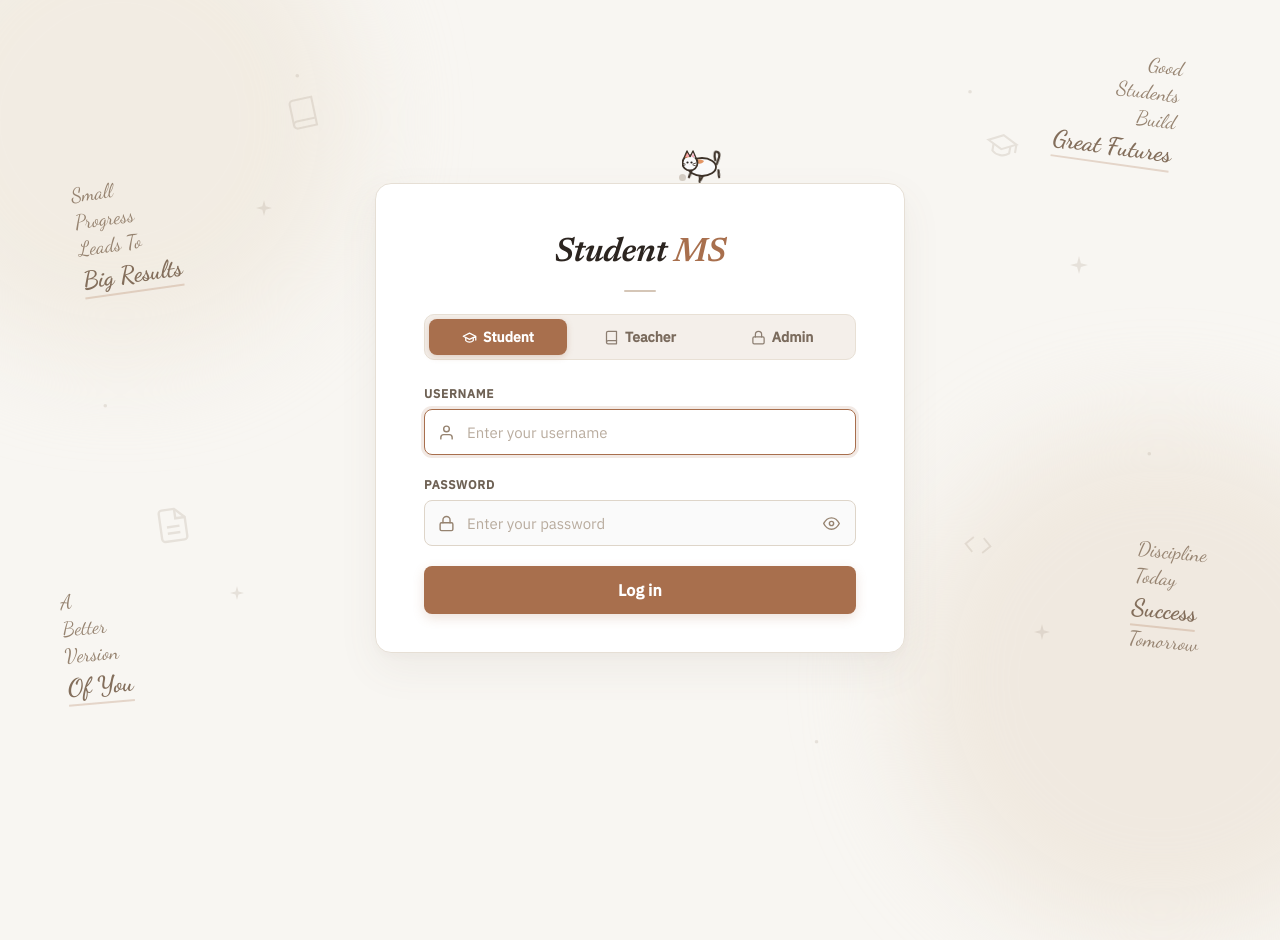
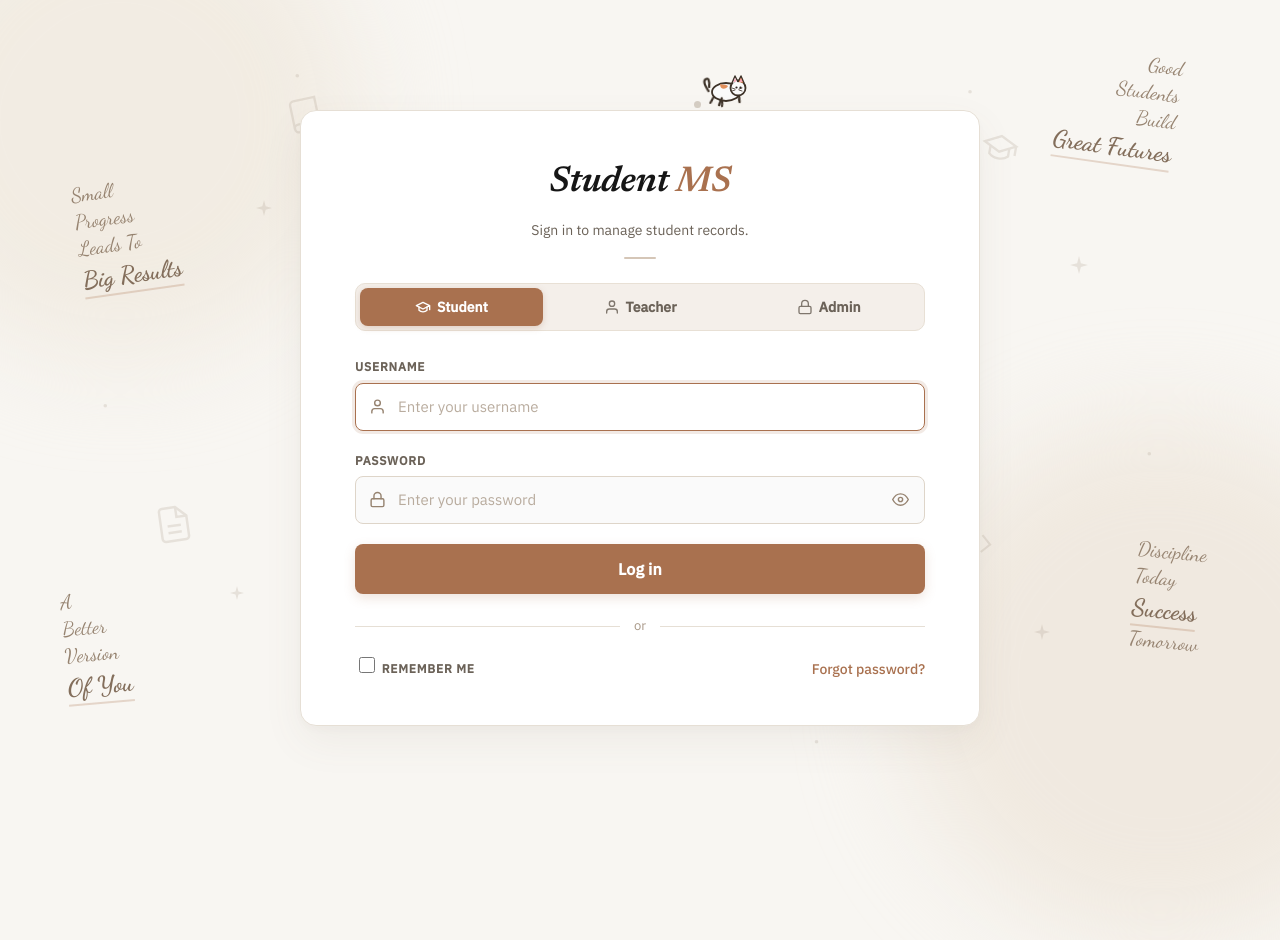
Before and after one commit to sayanawari12/StudentManagement, a Flask app: page /login in a window 1280 px wide; the page is wider, and only the part inside the window is pictured. Run offline with Flask 3, Linux system fonts and the light colour scheme; parts of the project's set-up code (start-up, migrations or seed data) failed here and were passed over; some libraries are stand-ins or nearby versions.

Commit message:
feat: align login page design to reference image with right-facing cat walker and 700px card width

```diff
--- a/static/css/style.css
+++ b/static/css/style.css
@@ -869,16 +869,16 @@ textarea {
   position: relative;
   z-index: 5;
   width: 100%;
-  max-width: 530px;
+  max-width: 680px;
   margin: 36px auto 0;
 }
 
 .cat-track {
   position: absolute;
-  top: -36px;
+  top: -40px;
   left: 0;
   right: 0;
-  height: 36px;
+  height: 40px;
   pointer-events: none;
   overflow: visible;
 }
@@ -887,8 +887,8 @@ textarea {
   position: absolute;
   bottom: 0;
   left: 0;
-  width: 44px;
-  height: 34px;
+  width: 50px;
+  height: 38px;
   transform: translateX(-50%);
   will-change: transform;
 }
@@ -939,32 +939,38 @@ textarea {
 /* Login Card Surface */
 .login-card {
   width: 100%;
-  max-width: 530px;
-  background: #FFFFFF;
+  max-width: 680px;
+  background: var(--bg-surface);
   border: 1px solid #E6DFD5;
   border-radius: 16px;
   box-shadow: 0 16px 40px rgba(120, 100, 80, 0.07), 0 4px 12px rgba(120, 100, 80, 0.03);
-  padding: 42px 48px 38px;
+  padding: 44px 54px 40px;
   position: relative;
 }
 
 .login-card-header {
   text-align: center;
-  margin-bottom: 22px;
+  margin-bottom: 24px;
 }
 
 .login-card-header h1 {
   font-family: var(--font-heading), "Georgia", serif;
-  font-size: 34px;
+  font-size: 36px;
   font-weight: 700;
-  color: #2C2520;
+  color: var(--text-primary);
   margin: 0;
   letter-spacing: -0.5px;
 }
 
 .login-card-header h1 span.ms-accent {
-  color: #A86F4D;
+  color: var(--accent);
   font-weight: 700;
+}
+
+.login-card p.sub-text {
+  font-size: 14px;
+  color: var(--text-secondary);
+  margin: 6px 0 16px;
 }
 
 .title-underline {
@@ -981,8 +987,8 @@ textarea {
   background: #F4EFEA;
   border-radius: 10px;
   padding: 4px;
-  gap: 4px;
-  margin-bottom: 24px;
+  gap: 6px;
+  margin-bottom: 26px;
   border: 1px solid #E8E0D5;
 }
 
@@ -992,27 +998,27 @@ textarea {
   align-items: center;
   justify-content: center;
   gap: 6px;
-  padding: 9px 12px;
+  padding: 10px 14px;
   border: none;
   border-radius: 8px;
   font-family: var(--font-body);
   font-weight: 600;
   font-size: 14px;
-  color: #7A6B5D;
+  color: var(--text-secondary);
   background: transparent;
   cursor: pointer;
   transition: all 0.2s ease;
 }
 
 .login-type-btn:hover:not(.active) {
-  color: #3D3228;
-  background: rgba(255, 255, 255, 0.5);
+  color: var(--text-primary);
+  background: rgba(255, 255, 255, 0.6);
 }
 
 .login-type-btn.active {
-  background: #A86F4D;
+  background: var(--accent);
   color: #FFFFFF;
-  box-shadow: 0 2px 6px rgba(168, 111, 77, 0.25);
+  box-shadow: 0 2px 6px rgba(169, 113, 79, 0.25);
 }
 
 .login-type-btn svg {
@@ -1033,7 +1039,7 @@ textarea {
   font-size: 12px;
   font-weight: 700;
   letter-spacing: 0.8px;
-  color: #6E6154;
+  color: var(--text-secondary);
   margin-bottom: 6px;
   text-transform: uppercase;
 }
@@ -1056,14 +1062,14 @@ textarea {
 .login-card input[type="text"],
 .login-card input[type="password"] {
   width: 100%;
-  height: 46px;
+  height: 48px;
   padding: 0 14px 0 42px;
   border: 1px solid #DED5C9;
   border-radius: 8px;
   background: #FAFAFA;
   font-family: var(--font-body);
   font-size: 15px;
-  color: #2C2520;
+  color: var(--text-primary);
   transition: border-color 0.2s ease, box-shadow 0.2s ease, background-color 0.2s ease;
 }
 
@@ -1074,9 +1080,9 @@ textarea {
 .login-card input[type="text"]:focus,
 .login-card input[type="password"]:focus {
   outline: none;
-  border-color: #A86F4D;
+  border-color: var(--accent);
   background: #FFFFFF;
-  box-shadow: 0 0 0 3px rgba(168, 111, 77, 0.15);
+  box-shadow: 0 0 0 3px rgba(169, 113, 79, 0.15);
 }
 
 .login-card input::placeholder {
@@ -1100,14 +1106,14 @@ textarea {
 }
 
 .toggle-password:hover {
-  color: #3D3228;
+  color: var(--text-primary);
 }
 
 /* Log in Button */
 .btn-login {
   width: 100%;
-  height: 48px;
-  background: #A86F4D;
+  height: 50px;
+  background: var(--accent);
   color: #FFFFFF;
   border: none;
   border-radius: 8px;
@@ -1120,7 +1126,72 @@ textarea {
   justify-content: center;
   transition: background-color 0.2s ease, box-shadow 0.2s ease, transform 0.1s ease;
   margin-top: 10px;
-  box-shadow: 0 4px 12px rgba(168, 111, 77, 0.2);
+  box-shadow: 0 4px 12px rgba(169, 113, 79, 0.2);
+}
+
+.btn-login:hover {
+  background: var(--accent-hover);
+  box-shadow: 0 6px 16px rgba(169, 113, 79, 0.28);
+}
+
+.btn-login:active {
+  transform: translateY(1px);
+}
+
+/* Divider & Footer Row */
+.login-divider {
+  display: flex;
+  align-items: center;
+  text-align: center;
+  margin: 22px 0 18px;
+  color: #A89887;
+  font-size: 13px;
+}
+
+.login-divider::before,
+.login-divider::after {
+  content: '';
+  flex: 1;
+  border-bottom: 1px solid #E6DFD5;
+}
+
+.login-divider span {
+  padding: 0 14px;
+}
+
+.login-footer-row {
+  display: flex;
+  align-items: center;
+  justify-content: space-between;
+  font-size: 14px;
+  color: var(--text-secondary);
+}
+
+.remember-me {
+  display: flex;
+  align-items: center;
+  gap: 8px;
+  cursor: pointer;
+  user-select: none;
+}
+
+.remember-me input[type="checkbox"] {
+  accent-color: var(--accent);
+  width: 16px;
+  height: 16px;
+  cursor: pointer;
+}
+
+.forgot-password {
+  color: var(--accent);
+  text-decoration: none;
+  font-weight: 500;
+  transition: color 0.2s ease;
+}
+
+.forgot-password:hover {
+  color: var(--accent-hover);
+  text-decoration: underline;
 }
 
 .btn-login:hover {
--- a/templates/login.html
+++ b/templates/login.html
@@ -14,13 +14,13 @@
   <!-- Background Watermark Outline Line Art -->
   <div class="login-decorations" aria-hidden="true">
     <!-- Open book -->
-    <svg class="login-decor decor-book" width="42" height="34" viewBox="0 0 24 24" fill="none" stroke="currentColor" stroke-width="1.5"><path d="M4 19.5A2.5 2.5 0 0 1 6.5 17H20"/><path d="M6.5 2H20v20H6.5A2.5 2.5 0 0 1 4 19.5v-15A2.5 2.5 0 0 1 6.5 2z"/></svg>
+    <svg class="login-decor decor-book" width="46" height="38" viewBox="0 0 24 24" fill="none" stroke="currentColor" stroke-width="1.5"><path d="M4 19.5A2.5 2.5 0 0 1 6.5 17H20"/><path d="M6.5 2H20v20H6.5A2.5 2.5 0 0 1 4 19.5v-15A2.5 2.5 0 0 1 6.5 2z"/></svg>
     <!-- Graduation Cap -->
-    <svg class="login-decor decor-cap" width="44" height="34" viewBox="0 0 24 24" fill="none" stroke="currentColor" stroke-width="1.5"><path d="M22 10v6M2 10l10-5 10 5-10 5z"/><path d="M6 12v5c3 3 9 3 12 0v-5"/></svg>
+    <svg class="login-decor decor-cap" width="48" height="38" viewBox="0 0 24 24" fill="none" stroke="currentColor" stroke-width="1.5"><path d="M22 10v6M2 10l10-5 10 5-10 5z"/><path d="M6 12v5c3 3 9 3 12 0v-5"/></svg>
     <!-- Document -->
-    <svg class="login-decor decor-doc" width="38" height="38" viewBox="0 0 24 24" fill="none" stroke="currentColor" stroke-width="1.5"><path d="M14 2H6a2 2 0 0 0-2 2v16a2 2 0 0 0 2 2h12a2 2 0 0 0 2-2V8z"/><polyline points="14 2 14 8 20 8"/><line x1="16" y1="13" x2="8" y2="13"/><line x1="16" y1="17" x2="8" y2="17"/></svg>
+    <svg class="login-decor decor-doc" width="40" height="40" viewBox="0 0 24 24" fill="none" stroke="currentColor" stroke-width="1.5"><path d="M14 2H6a2 2 0 0 0-2 2v16a2 2 0 0 0 2 2h12a2 2 0 0 0 2-2V8z"/><polyline points="14 2 14 8 20 8"/><line x1="16" y1="13" x2="8" y2="13"/><line x1="16" y1="17" x2="8" y2="17"/></svg>
     <!-- Code </ > -->
-    <svg class="login-decor decor-code" width="40" height="30" viewBox="0 0 24 24" fill="none" stroke="currentColor" stroke-width="1.5"><polyline points="16 18 22 12 16 6"/><polyline points="8 6 2 12 8 18"/></svg>
+    <svg class="login-decor decor-code" width="44" height="34" viewBox="0 0 24 24" fill="none" stroke="currentColor" stroke-width="1.5"><polyline points="16 18 22 12 16 6"/><polyline points="8 6 2 12 8 18"/></svg>
 
     <!-- Sparkles / Stars -->
     <svg class="login-decor decor-sparkle-1" width="16" height="16" viewBox="0 0 24 24" fill="currentColor"><path d="M12 0L14.5 9.5L24 12L14.5 14.5L12 24L9.5 14.5L0 12L9.5 9.5Z"/></svg>
@@ -55,45 +55,45 @@
 
   <!-- Login Card Container -->
   <div class="login-card-wrapper">
-    <!-- Walking Cat Container (Above Card Top Border) -->
+    <!-- Walking Cat Container (Sitting Above Card Top Border, Facing RIGHT 🐈 →) -->
     <div class="cat-track" id="catTrack" aria-hidden="true">
       <div class="cat-walker" id="catWalker">
-        <svg class="cat-svg" width="44" height="34" viewBox="0 0 44 34" fill="none" xmlns="http://www.w3.org/2000/svg">
-          <!-- Tail -->
-          <path class="cat-tail" d="M36 18C39 12 41 8 38 6C35 4 34 8 35 14" stroke="#3D3228" stroke-width="2.2" stroke-linecap="round" fill="none"/>
+        <svg class="cat-svg" width="50" height="38" viewBox="0 0 50 38" fill="none" xmlns="http://www.w3.org/2000/svg">
+          <!-- Tail on Left -->
+          <path class="cat-tail" d="M12 20C9 14 7 10 10 8C13 6 14 10 13 16" stroke="#3D3228" stroke-width="2.2" stroke-linecap="round" fill="none"/>
 
-          <!-- Back Legs -->
+          <!-- Back Legs (Left) -->
           <g class="cat-legs-back">
-            <path class="leg-bl" d="M12 24L10 31" stroke="#3D3228" stroke-width="2" stroke-linecap="round"/>
-            <path class="leg-br" d="M28 24L26 31" stroke="#3D3228" stroke-width="2" stroke-linecap="round"/>
+            <path class="leg-bl" d="M18 26L16 33" stroke="#3D3228" stroke-width="2.2" stroke-linecap="round"/>
+            <path class="leg-br" d="M22 26L20 33" stroke="#3D3228" stroke-width="2.2" stroke-linecap="round"/>
           </g>
 
-          <!-- Body -->
-          <ellipse cx="20" cy="18" rx="14" ry="9" fill="#FAFAFA" stroke="#3D3228" stroke-width="1.8"/>
+          <!-- Body (White/Cream with Ginger Spot) -->
+          <ellipse cx="28" cy="20" rx="14" ry="9" fill="#FAFAFA" stroke="#3D3228" stroke-width="1.8"/>
           <!-- Ginger spot on back -->
-          <path d="M14 10C16 11 20 10 22 12C20 16 14 16 14 10Z" fill="#E08A53" opacity="0.9"/>
+          <path d="M22 12C24 13 28 12 30 14C28 18 22 18 22 12Z" fill="#E08A53" opacity="0.95"/>
 
-          <!-- Front Legs -->
+          <!-- Front Legs (Right) -->
           <g class="cat-legs-front">
-            <path class="leg-fl" d="M15 24L14 31" stroke="#3D3228" stroke-width="2.2" stroke-linecap="round"/>
-            <path class="leg-fr" d="M31 24L30 31" stroke="#3D3228" stroke-width="2.2" stroke-linecap="round"/>
+            <path class="leg-fl" d="M30 26L29 33" stroke="#3D3228" stroke-width="2.4" stroke-linecap="round"/>
+            <path class="leg-fr" d="M35 26L34 33" stroke="#3D3228" stroke-width="2.4" stroke-linecap="round"/>
           </g>
 
-          <!-- Head -->
-          <circle cx="8" cy="14" r="7.5" fill="#FAFAFA" stroke="#3D3228" stroke-width="1.8"/>
+          <!-- Head on Right (Facing RIGHT) -->
+          <circle cx="40" cy="16" r="7.5" fill="#FAFAFA" stroke="#3D3228" stroke-width="1.8"/>
 
           <!-- Ears -->
-          <path d="M2 9L5 2L8 8" fill="#E08A53" stroke="#3D3228" stroke-width="1.4" stroke-linejoin="round"/>
-          <path d="M8 8L11 2L14 9" fill="#FAFAFA" stroke="#3D3228" stroke-width="1.4" stroke-linejoin="round"/>
+          <path d="M34 11L37 4L40 10" fill="#FAFAFA" stroke="#3D3228" stroke-width="1.4" stroke-linejoin="round"/>
+          <path d="M40 10L43 4L46 11" fill="#E08A53" stroke="#3D3228" stroke-width="1.4" stroke-linejoin="round"/>
           <!-- Inner ear pink -->
-          <polygon points="3.5,8 5.5,4 7.5,7.5" fill="#F7A8B8"/>
-          <polygon points="9.5,8 11,4 12.5,8" fill="#F7A8B8"/>
+          <polygon points="35.5,10 37,6 38.5,9.5" fill="#F7A8B8"/>
+          <polygon points="41.5,10 43,6 44.5,10" fill="#F7A8B8"/>
 
-          <!-- Face details -->
-          <circle cx="5.5" cy="13.5" r="1.1" fill="#2A2420"/>
-          <circle cx="9.5" cy="13.5" r="1.1" fill="#2A2420"/>
-          <path d="M7 15.5L7.5 16L8 15.5Z" fill="#F7A8B8"/>
-          <path d="M3 15L0 14M3 16L0 17M11 15L14 14M11 16L14 17" stroke="#3D3228" stroke-width="0.8" stroke-linecap="round"/>
+          <!-- Face details pointing RIGHT -->
+          <circle cx="38.5" cy="15.5" r="1.1" fill="#2A2420"/>
+          <circle cx="42.5" cy="15.5" r="1.1" fill="#2A2420"/>
+          <path d="M40 17.5L40.5 18L41 17.5Z" fill="#F7A8B8"/>
+          <path d="M41 17L44 16M41 18L44 19M37 17L34 16M37 18L34 19" stroke="#3D3228" stroke-width="0.8" stroke-linecap="round"/>
         </svg>
       </div>
     </div>
@@ -102,6 +102,7 @@
     <main class="login-card">
       <div class="login-card-header">
         <h1>Student <span class="ms-accent">MS</span></h1>
+        <p class="sub-text">Sign in to manage student records.</p>
         <div class="title-underline"></div>
       </div>
 
@@ -123,15 +124,15 @@
 
         <div class="login-type-selector" role="radiogroup" aria-label="Login Type">
           <button type="button" class="login-type-btn {% if not login_type or login_type == 'student' %}active{% endif %}" data-type="student" role="radio" aria-checked="{% if not login_type or login_type == 'student' %}true{% else %}false{% endif %}">
-            <svg width="15" height="15" viewBox="0 0 24 24" fill="none" stroke="currentColor" stroke-width="2" stroke-linecap="round" stroke-linejoin="round"><path d="M22 10v6M2 10l10-5 10 5-10 5z"/><path d="M6 12v5c3 3 9 3 12 0v-5"/></svg>
+            <svg width="16" height="16" viewBox="0 0 24 24" fill="none" stroke="currentColor" stroke-width="2" stroke-linecap="round" stroke-linejoin="round"><path d="M22 10v6M2 10l10-5 10 5-10 5z"/><path d="M6 12v5c3 3 9 3 12 0v-5"/></svg>
             <span>Student</span>
           </button>
           <button type="button" class="login-type-btn {% if login_type == 'teacher' %}active{% endif %}" data-type="teacher" role="radio" aria-checked="{% if login_type == 'teacher' %}true{% else %}false{% endif %}">
-            <svg width="15" height="15" viewBox="0 0 24 24" fill="none" stroke="currentColor" stroke-width="2" stroke-linecap="round" stroke-linejoin="round"><path d="M4 19.5A2.5 2.5 0 0 1 6.5 17H20"/><path d="M6.5 2H20v20H6.5A2.5 2.5 0 0 1 4 19.5v-15A2.5 2.5 0 0 1 6.5 2z"/></svg>
+            <svg width="16" height="16" viewBox="0 0 24 24" fill="none" stroke="currentColor" stroke-width="2" stroke-linecap="round" stroke-linejoin="round"><path d="M20 21v-2a4 4 0 0 0-4-4H8a4 4 0 0 0-4 4v2"/><circle cx="12" cy="7" r="4"/></svg>
             <span>Teacher</span>
           </button>
           <button type="button" class="login-type-btn {% if login_type == 'admin' %}active{% endif %}" data-type="admin" role="radio" aria-checked="{% if login_type == 'admin' %}true{% else %}false{% endif %}">
-            <svg width="15" height="15" viewBox="0 0 24 24" fill="none" stroke="currentColor" stroke-width="2" stroke-linecap="round" stroke-linejoin="round"><rect x="3" y="11" width="18" height="11" rx="2" ry="2"/><path d="M7 11V7a5 5 0 0 1 10 0v4"/></svg>
+            <svg width="16" height="16" viewBox="0 0 24 24" fill="none" stroke="currentColor" stroke-width="2" stroke-linecap="round" stroke-linejoin="round"><rect x="3" y="11" width="18" height="11" rx="2" ry="2"/><path d="M7 11V7a5 5 0 0 1 10 0v4"/></svg>
             <span>Admin</span>
           </button>
         </div>
@@ -164,6 +165,19 @@
 
         <!-- Submit Button -->
         <button type="submit" class="btn btn-login">Log in</button>
+
+        <!-- Subtle Divider & Links -->
+        <div class="login-divider">
+          <span>or</span>
+        </div>
+
+        <div class="login-footer-row">
+          <label class="remember-me">
+            <input type="checkbox" name="remember_me">
+            <span>Remember me</span>
+          </label>
+          <a href="#" class="forgot-password" onclick="alert('Please contact your system administrator to reset your password.'); return false;">Forgot password?</a>
+        </div>
       </form>
     </main>
   </div>
@@ -203,7 +217,7 @@
         });
       });
 
-      // 3. Cat Walker Animation Controller & Paw Prints
+      // 3. Cat Walker Animation Controller & Paw Prints (Facing RIGHT 🐈 →)
       const track = document.getElementById('catTrack');
       const cat = document.getElementById('catWalker');
       if (track && cat) {
@@ -211,7 +225,7 @@
           cat.style.left = '50%';
         } else {
           let startTime = null;
-          const cycleDuration = 4800; // 4.8s walk duration across card
+          const cycleDuration = 4800; // 4.8s walk duration across card width
           const pauseDuration = 800;  // 0.8s pause at end before loop
           const totalDuration = cycleDuration + pauseDuration;
           let lastPawTime = 0;
@@ -226,7 +240,7 @@
               cat.style.left = currentPct + '%';
               cat.style.display = 'block';
 
-              // Spawn trailing paw print every 240ms
+              // Spawn trailing paw print every 240ms behind the cat
               if (timestamp - lastPawTime > 240 && progress > 0.04 && progress < 0.96) {
                 lastPawTime = timestamp;
                 spawnPawPrint(currentPct);
@@ -240,7 +254,7 @@
           function spawnPawPrint(pct) {
             const paw = document.createElement('div');
             paw.className = 'paw-print';
-            paw.style.left = `calc(${pct}% - 22px)`;
+            paw.style.left = `calc(${pct}% - 24px)`;
             track.appendChild(paw);
 
             setTimeout(() => {
```
